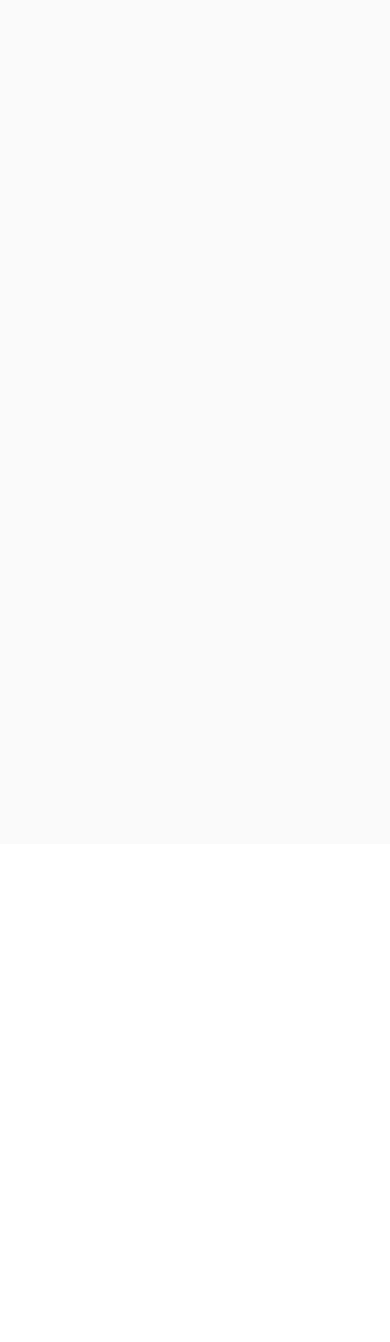
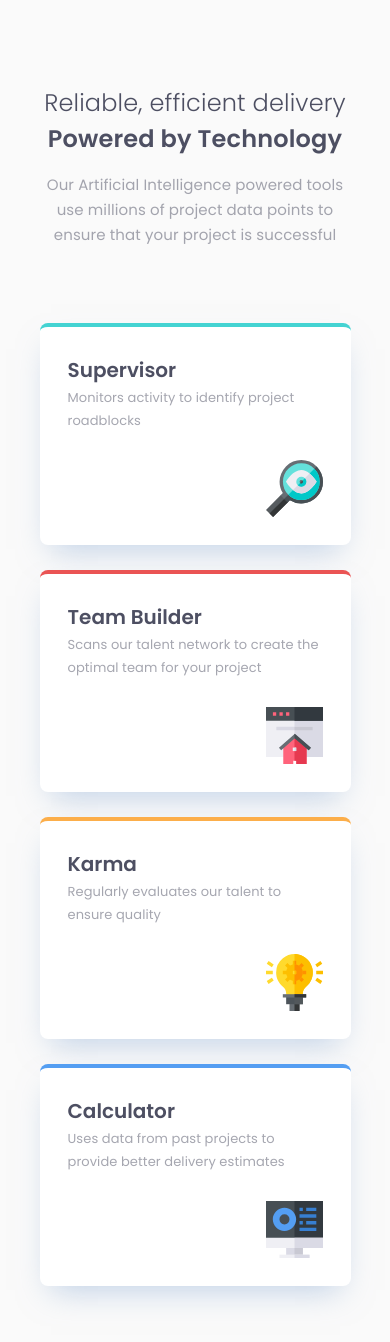
Before and after one commit to jaceleedev/four-card-feature-section, a Next.js app: page / in a window 390 px wide. Shown: the top 1342 px of the page. Before the commit the page ends 844 px from the top, so only its background shows below. Built offline with nearby package versions, Linux system fonts and the light colour scheme.

Commit message:
feat: :sparkles: implement mobile view for main page

```diff
--- a/src/app/page.tsx
+++ b/src/app/page.tsx
@@ -1,5 +1,62 @@
+import Card from '@/components/Card';
+
+const cardData = [
+  {
+    title: 'Supervisor',
+    description: 'Monitors activity to identify project roadblocks',
+    iconUrl: '/images/icon-supervisor.svg',
+    borderColor: 'cyan' as const,
+  },
+  {
+    title: 'Team Builder',
+    description:
+      'Scans our talent network to create the optimal team for your project',
+    iconUrl: '/images/icon-team-builder.svg',
+    borderColor: 'red' as const,
+  },
+  {
+    title: 'Karma',
+    description: 'Regularly evaluates our talent to ensure quality',
+    iconUrl: '/images/icon-karma.svg',
+    borderColor: 'orange' as const,
+  },
+  {
+    title: 'Calculator',
+    description:
+      'Uses data from past projects to provide better delivery estimates',
+    iconUrl: '/images/icon-calculator.svg',
+    borderColor: 'blue' as const,
+  },
+];
+
 export default function Home() {
   return (
-    <main className="w-screen min-h-screen px-8 pt-[85px] pb-[78px] bg-offWhite"></main>
+    <main className="flex flex-col justify-center items-center w-screen min-h-screen px-8 pt-[85px] pb-[78px] bg-offWhite">
+      <div className="flex flex-col justify-center items-center gap-4 mb-[76px]">
+        <div>
+          <h1 className="title-text-light text-charcoal text-center mb-[1px]">
+            Reliable, efficient delivery
+          </h1>
+          <h2 className="title-text-bold text-charcoal text-center">
+            Powered by Technology
+          </h2>
+        </div>
+        <p className="body-text text-center">
+          Our Artificial Intelligence powered tools use millions of project data
+          points to ensure that your project is successful
+        </p>
+      </div>
+      <div className="flex flex-col gap-[25px]">
+        {cardData.map((card) => (
+          <Card
+            key={card.title}
+            title={card.title}
+            description={card.description}
+            iconUrl={card.iconUrl}
+            borderColor={card.borderColor}
+          />
+        ))}
+      </div>
+    </main>
   );
 }
```
